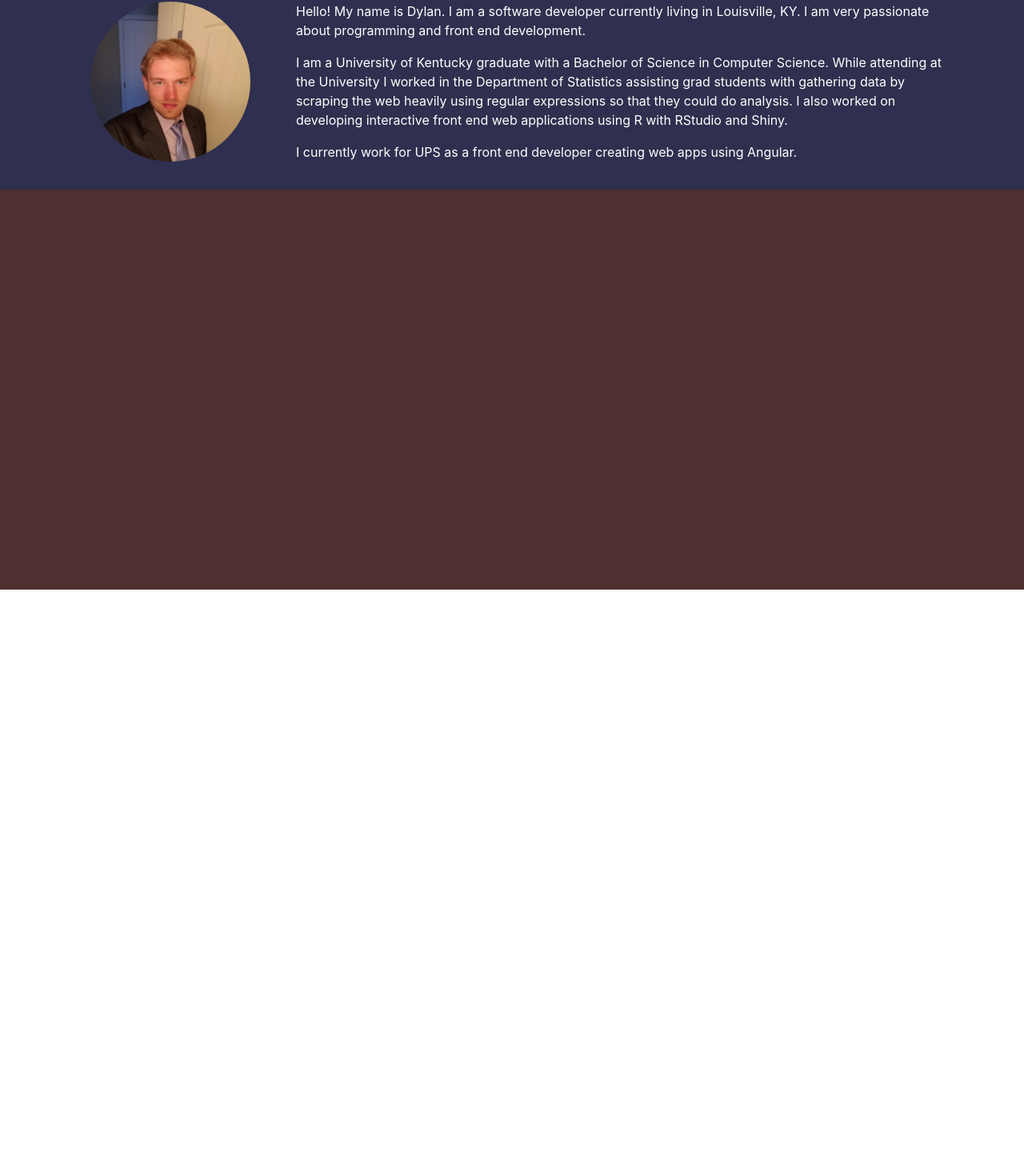
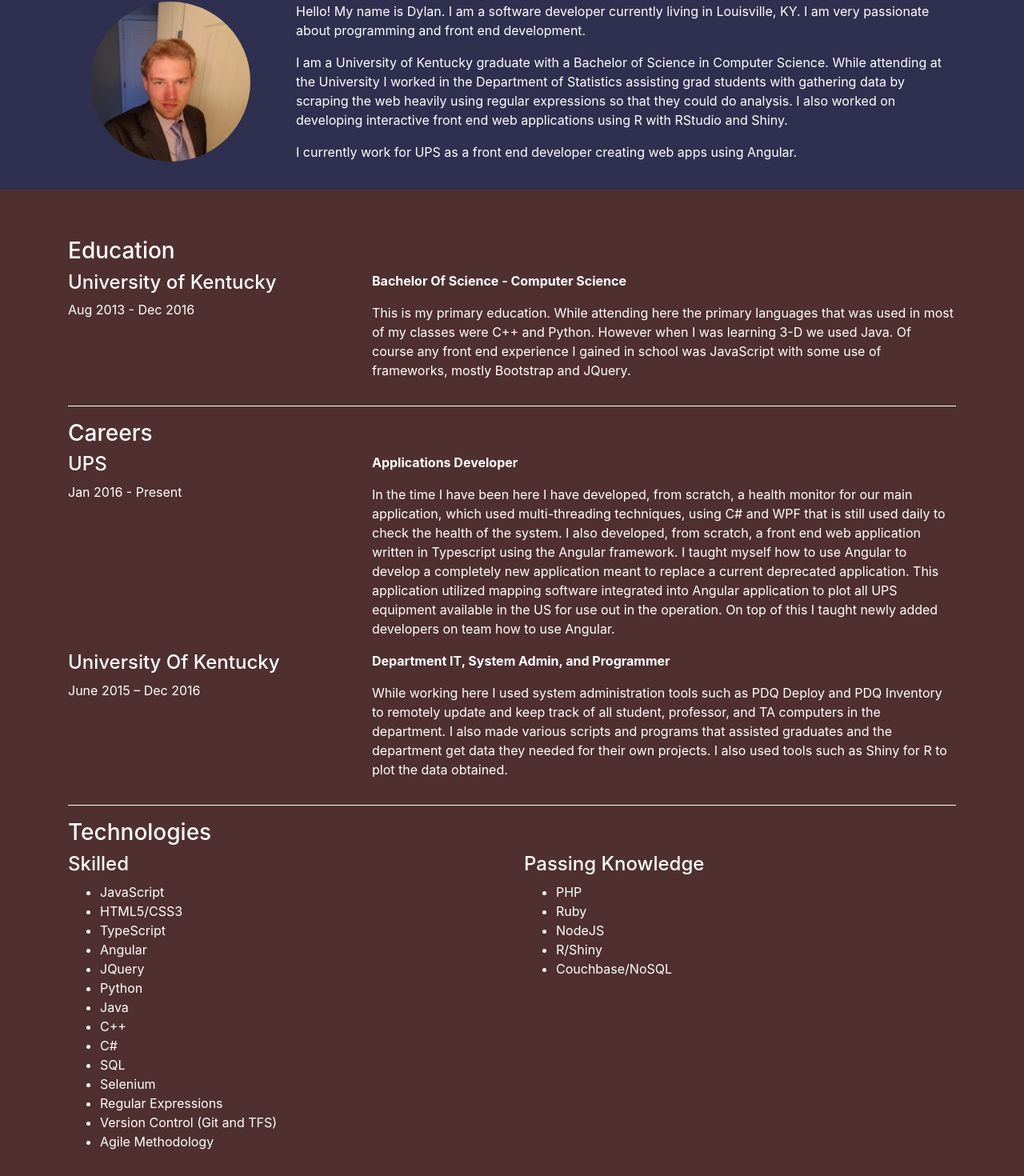
Before and after one commit to DylanTheWise0/personal-webpage, an Angular app: page / in a window 1280 px wide. Shown: the part 788-2258 px from the top of the page at 80% size. Before the commit the page ends 1525 px from the top, so only its background shows below. Built offline with nearby package versions, Linux system fonts and the light colour scheme.

Commit message:
completed resume section

```diff
--- a/src/app/home/home.component.css
+++ b/src/app/home/home.component.css
@@ -55,8 +55,12 @@
     padding-bottom: 15px;
 }
 
-.paragraph-text {
+.white-text {
     color: white;
+}
+
+.bold-text {
+    font-weight: bold;
 }
 
 .personal-photograph-container {
@@ -74,5 +78,15 @@
 
 .experience-section {
     background-color: #4f2f2f;
-    height: 500px;
+    padding-top: 60px;
+    padding-bottom: 60px;
 }
+
+hr {
+    display: block;
+    height: 1px;
+    border: 0;
+    border-top: 1px solid white;
+    margin: 1em 0;
+    padding: 0;
+}
--- a/src/app/home/home.component.html
+++ b/src/app/home/home.component.html
@@ -1,17 +1,17 @@
 <div class="page-container">
-  <nav #headerElement class="header navbar navbar-expand-lg fixed-top navbar-dark">
+  <nav #HeaderElement class="header navbar navbar-expand-lg fixed-top navbar-dark">
     <button class="navbar-toggler" type="button" data-toggle="collapse" data-target="#navbarNav" aria-controls="navbarNav" aria-expanded="false" aria-label="Toggle navigation">
       <span class="navbar-toggler-icon"></span>
     </button>
     <div class="collapse navbar-collapse" id="navbarNav">
       <div class="navbar-nav ml-auto">
-          <a class="nav-item nav-link active" href="javascript:void(0)">About <span class="sr-only">(current)</span></a>
-          <a class="nav-item nav-link" href="javascript:void(0)">Resume</a>
-          <a class="nav-item nav-link" href="javascript:void(0)">Contact</a>
+        <a data-toggle="collapse" data-target=".navbar-collapse.show" (click)="scrollToHomeSmoothly($event)" class="nav-item nav-link active" href="javascript:void(0)">About <span class="sr-only">(current)</span></a>
+        <a data-toggle="collapse" data-target=".navbar-collapse.show" (click)="scrollToResumeSmoothly($event)" class="nav-item nav-link" href="javascript:void(0)">Resume</a>
+        <!-- <a data-toggle="collapse" data-target=".navbar-collapse.show" class="nav-item nav-link" href="javascript:void(0)">Contact</a> -->
       </div>
     </div>
   </nav>
-  <div #introductionSectionElement class="container-fluid introduction-container">
+  <div #IntroductionSectionElement class="container-fluid introduction-container">
     <div class="introduction-text">HELLO, MY NAME IS DYLAN WISE.</div>
   </div>
   <div class="container-fluid about-section">
@@ -21,26 +21,124 @@
           <div class="personal-photograph-container"><img class="personal-photograph" src="../../assets/photos/personal-photograph.jpg"></div>
         </div>
         <div class="col-xl-9 col-lg-9 col-md-12 col-sm-12 col-12">
-          <p class="paragraph-text">
+          <p class="white-text">
             Hello! My name is Dylan. I am a software developer currently living in Louisville, KY. I am very passionate about
             programming and front end development.
           </p>
-          <p class="paragraph-text">
+          <p class="white-text">
             I am a University of Kentucky graduate with a Bachelor of Science in Computer Science. While attending at the University
             I worked in the Department of Statistics assisting grad students with gathering data by scraping the web heavily using
             regular expressions so that they could do analysis. I also worked on developing interactive front end web applications using
             R with RStudio and Shiny.
           </p>
-          <p class="paragraph-text">
+          <p class="white-text">
             I currently work for UPS as a front end developer creating web apps using Angular.
           </p>
         </div>
       </div>
     </div>
   </div>
-  <div class="container-fluid experience-section">
+  <div #ResumeSectionElement class="container-fluid experience-section">
     <div class="container">
       <div class="row">
+        <div class="col-xl-12 col-lg-12 col-md-12 col-sm-12 col-12">
+          <h3 class="white-text">Education</h3>
+        </div>
+        <div class="container">
+          <div class="row">
+            <div class="col-xl-4 col-lg-4 col-md-12 col-sm-12 col-12">
+              <h4 class="white-text">University of Kentucky</h4>
+              <p class="white-text">Aug 2013 - Dec 2016</p>
+            </div>
+            <div class="col-xl-8 col-lg-8 col-md-12 col-sm-12 col-12">
+              <p class="white-text bold-text">Bachelor Of Science - Computer Science</p>
+              <p class="white-text">
+                This is my primary education. While attending here the primary languages that was used in most of my classes were C++ and
+                Python. However when I was learning 3-D we used Java. Of course any front end experience I gained in school was JavaScript
+                with some use of frameworks, mostly Bootstrap and JQuery.
+              </p>
+            </div>
+          </div>
+        </div>
+      </div>
+      <hr>
+    </div>
+    <div class="container">
+      <div class="row">
+        <div class="col-xl-12 col-lg-12 col-md-12 col-sm-12 col-12">
+          <h3 class="white-text">Careers</h3>
+        </div>
+        <div class="container">
+          <div class="row">
+            <div class="col-xl-4 col-lg-4 col-md-12 col-sm-12 col-12">
+              <h4 class="white-text">UPS</h4>
+              <p class="white-text">Jan 2016 - Present</p>
+            </div>
+            <div class="col-xl-8 col-lg-8 col-md-12 col-sm-12 col-12">
+              <p class="white-text bold-text">Applications Developer</p>
+              <p class="white-text">
+                  In the time I have been here I have developed, from scratch, a health monitor for our main application, which used multi-threading techniques,
+                  using C# and WPF that is still used daily to check the health of the system. I also developed, from scratch, a front end web application written
+                  in Typescript using the Angular framework. I taught myself how to use Angular to develop a completely new application meant to replace a current
+                  deprecated application. This application utilized mapping software integrated into Angular application to plot all UPS equipment available in the
+                  US for use out in the operation. On top of this I taught newly added developers on team how to use Angular.
+              </p>
+            </div>
+            <div class="col-xl-4 col-lg-4 col-md-12 col-sm-12 col-12">
+              <h4 class="white-text">University Of Kentucky</h4>
+              <p class="white-text">June 2015 – Dec 2016</p>
+            </div>
+            <div class="col-xl-8 col-lg-8 col-md-12 col-sm-12 col-12">
+              <p class="white-text bold-text">Department IT, System Admin, and Programmer</p>
+              <p class="white-text">
+                While working here I used system administration tools such as PDQ Deploy and PDQ Inventory to remotely update and keep track of all student,
+                professor, and TA computers in the department. I also made various scripts and programs that assisted graduates and the department get data
+                they needed for their own projects. I also used tools such as Shiny for R to plot the data obtained.
+              </p>
+            </div>
+          </div>
+        </div>
+      </div>
+      <hr>
+    </div>
+    <div class="container">
+      <div class="row">
+        <div class="col-xl-12 col-lg-12 col-md-12 col-sm-12 col-12">
+          <h3 class="white-text">Technologies</h3>
+        </div>
+        <div class="container">
+          <div class="row">
+            <div class="col-xl-6 col-lg-6 col-md-12 col-sm-12 col-12">
+              <h4 class="white-text">Skilled</h4>
+              <ul class="white-text">
+                <li>JavaScript</li>
+                <li>HTML5/CSS3</li>
+                <li>TypeScript</li>
+                <li>Angular</li>
+                <li>JQuery</li>
+                <li>Python</li>
+                <li>Java</li>
+                <li>C++</li>
+                <li>C#</li>
+                <li>SQL</li>
+                <li>Selenium</li>
+                <li>Regular Expressions</li>
+                <li>Version Control (Git and TFS)</li>
+                <li>Agile Methodology</li>
+              </ul>
+            </div>
+            <div class="col-xl-6 col-lg-6 col-md-12 col-sm-12 col-12">
+              <h4 class="white-text">Passing Knowledge</h4>
+              <ul class="white-text">
+                <li>PHP</li>
+                <li>Ruby</li>
+                <li>NodeJS</li>
+                <li>R/Shiny</li>
+                <li>Couchbase/NoSQL</li>
+              </ul>
+            </div>
+          </div>
+        </div>
       </div>
     </div>
   </div>
--- a/src/app/home/home.component.ts
+++ b/src/app/home/home.component.ts
@@ -7,8 +7,9 @@ import { Component, OnInit, HostListener, ViewChild, ElementRef, AfterViewInit }
 })
 export class HomeComponent implements OnInit {
 
-  @ViewChild('headerElement') headerElement: ElementRef;
-  @ViewChild('introductionSectionElement') introductionSectionElement: ElementRef;
+  @ViewChild('HeaderElement') headerElement: ElementRef;
+  @ViewChild('IntroductionSectionElement') introductionSectionElement: ElementRef;
+  @ViewChild('ResumeSectionElement') resumeSectionElement: ElementRef;
 
   constructor() { }
 
@@ -18,6 +19,14 @@ export class HomeComponent implements OnInit {
       this.headerElement.nativeElement.classList.remove('navbar-dark');
       this.headerElement.nativeElement.classList.add('navbar-light');
     }
+  }
+
+  scrollToHomeSmoothly() {
+    this.introductionSectionElement.nativeElement.scrollIntoView({ block: 'start',  behavior: 'smooth' });
+  }
+
+  scrollToResumeSmoothly() {
+    this.resumeSectionElement.nativeElement.scrollIntoView({ block: 'start',  behavior: 'smooth' });
   }
 
   @HostListener('window:scroll', ['$event'])  onWindowScroll($event) {
```
Also changed, not shown: 1 other file (tests, documents, lock files or other folders).
